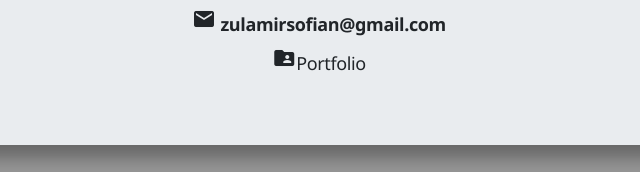
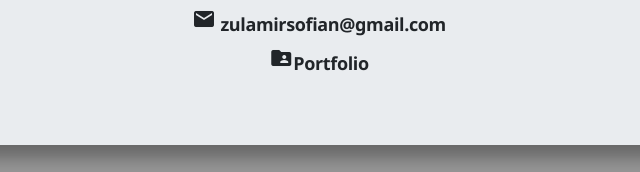
Before and after one commit to zulamirsofian/zulamirsofian.github.io, a plain HTML site: page index - Copy.html in a window 1280 px wide. Shown: the part 299-471 px from the top of the page, 321-961 px from the left. Drawn offline with nearby package versions, Linux system fonts and the light colour scheme; files that its build step writes are made by us from their sources.

```diff
--- a/index.html
+++ b/index - Copy.html
@@ -36,7 +36,7 @@
 <p></p>
 <b><h1 style="font-size:18px" class="font-raleway"><i class="material-icons md-24">local_phone</i> +60192553487</b></h1>
 <b><h1 style="font-size:18px" class="font-raleway"><i class="material-icons md-24">email</i> zulamirsofian@gmail.com</b></h1>
-<b><h1 style="font-size:18px" class="font-raleway"><i class="material-icons md-24">folder_shared</i><a href="./portfolio.html" target="_blank">Portfolio</b></a></h1>
+<h1 style="font-size:18px" class="font-raleway"><i class="material-icons md-24">folder_shared</i><a href="./portfolio.html" target="_blank"><b>Portfolio</b></h1></a>
 </div>
 	<!-- END ATAS -->
 
```
